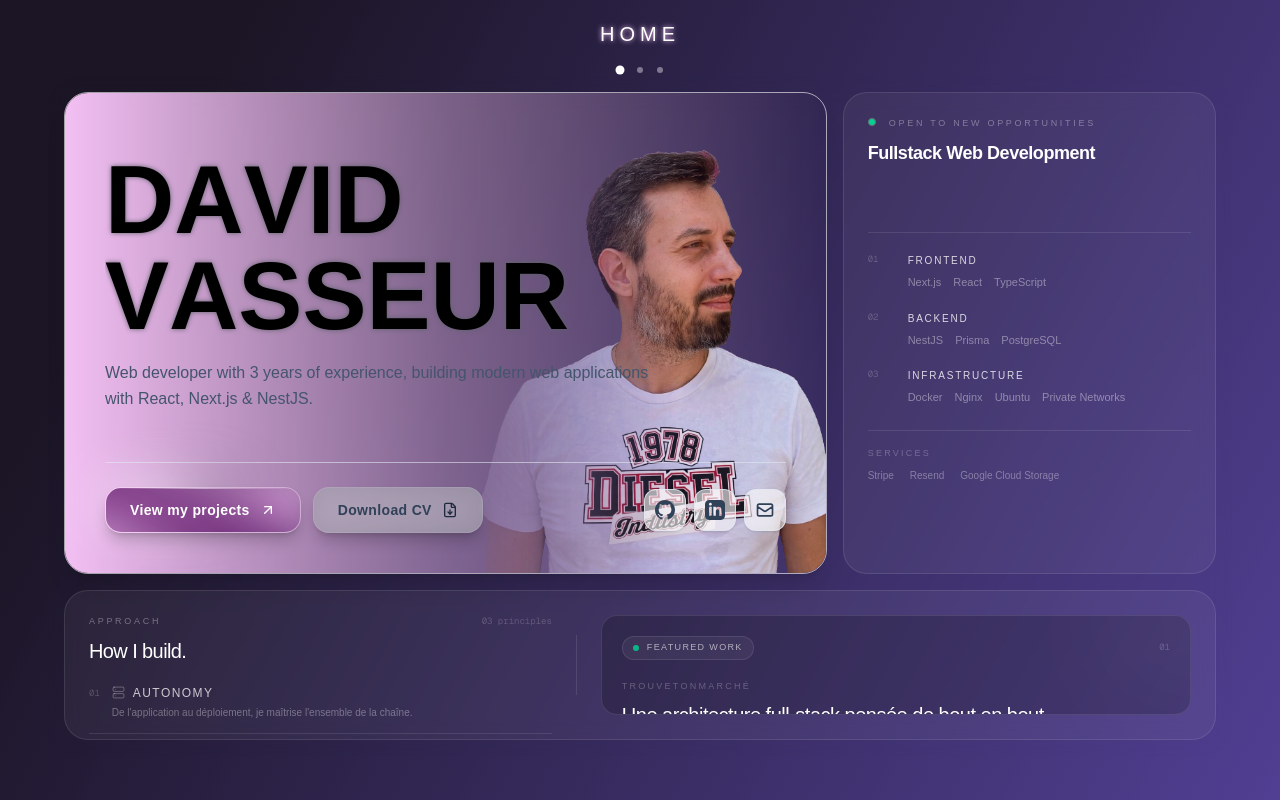
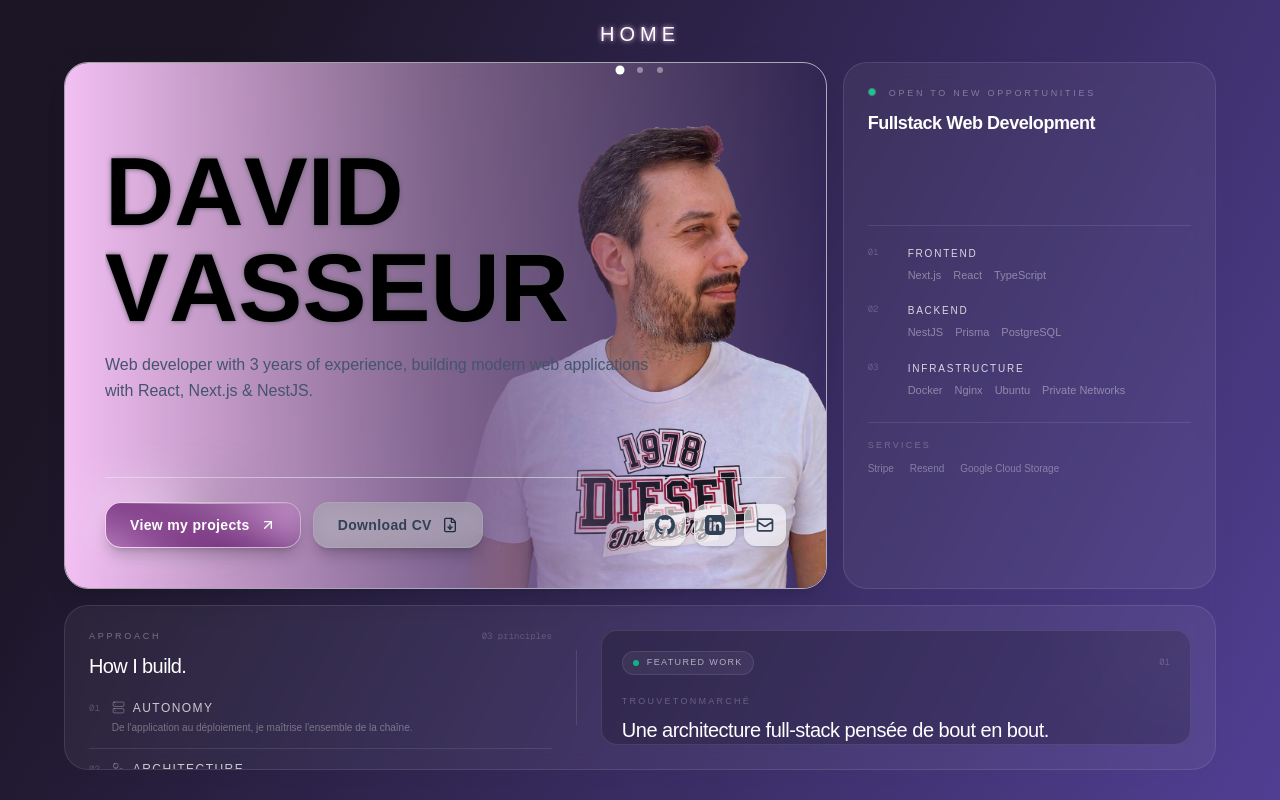
Before and after one commit to david-vasseur/portfolio_2026, a Next.js app: page / in a window 1280 px wide. Shown: the top 800 px of the page. Built offline with nearby package versions, Linux system fonts and the light colour scheme; a web font is replaced by a local one.

Commit message:
clean code

```diff
--- a/components/pages/HomeSection.tsx
+++ b/components/pages/HomeSection.tsx
@@ -12,7 +12,7 @@ const HomeSection = () => {
                 2. lg:aspect-[16/10] pour verrouiller le ratio "Dashboard".
                 3. lg:max-h-[85vh] pour éviter que ça ne dépasse en haut/bas sur petits écrans.
             */}
-            <main className="z-10 grid w-full max-w-7xl h-full lg:h-auto lg:aspect-16/10 lg:max-h-[85vh] mx-auto backdrop-blur-lg rounded-4xl p-4 gap-4 grid-cols-1 grid-rows-[3fr_1fr_1fr] lg:grid-cols-3 lg:grid-rows-4">
+            <main className="z-10 min-h-0 grid w-full max-w-7xl h-full lg:h-auto lg:aspect-16/10 mx-auto backdrop-blur-lg rounded-4xl p-4 gap-4 grid-cols-1 grid-rows-[3fr_1fr_1fr] lg:grid-cols-3 lg:grid-rows-4">
 
                 <HeroHome />
 
```
